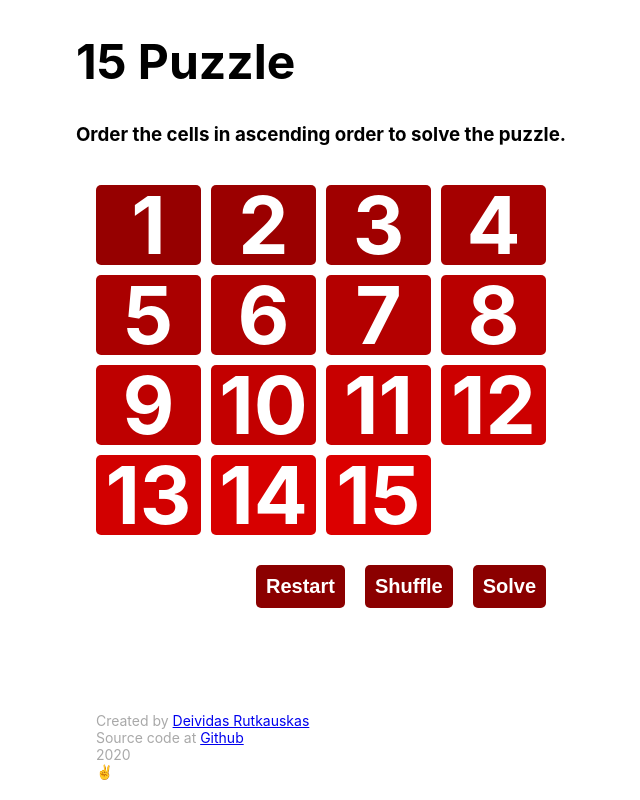
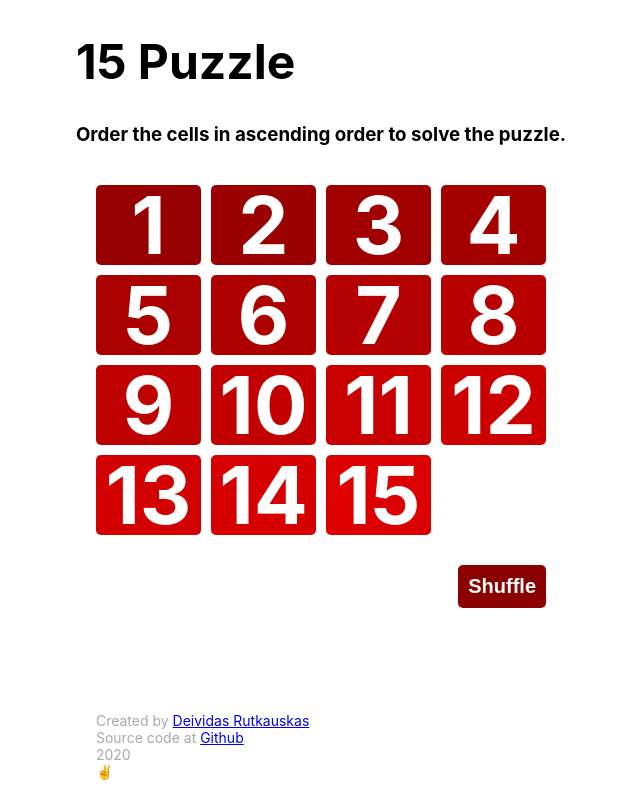
Before and after one commit to deividasrr/15puzzle, a React (Create React App) app in the folder 15puzzle/: page / in a window 1280 px wide. Shown: the whole page, without its empty margins (319-959 px from the left). Built offline with nearby package versions, Linux system fonts and the light colour scheme.

Commit message:
* Commented out unused buttons

```diff
--- a/15puzzle/src/components/Board.jsx
+++ b/15puzzle/src/components/Board.jsx
@@ -84,9 +84,9 @@ class Board extends React.Component {
           })}
         </div>
         <div className="menu">
-          <button>Restart</button>
+          {/* <button>Restart</button> */}
           <button onClick={this.shuffleCells}>Shuffle</button>
-          <button>Solve</button>
+          {/* <button>Solve</button> */}
         </div>
       </div>
     );
```
